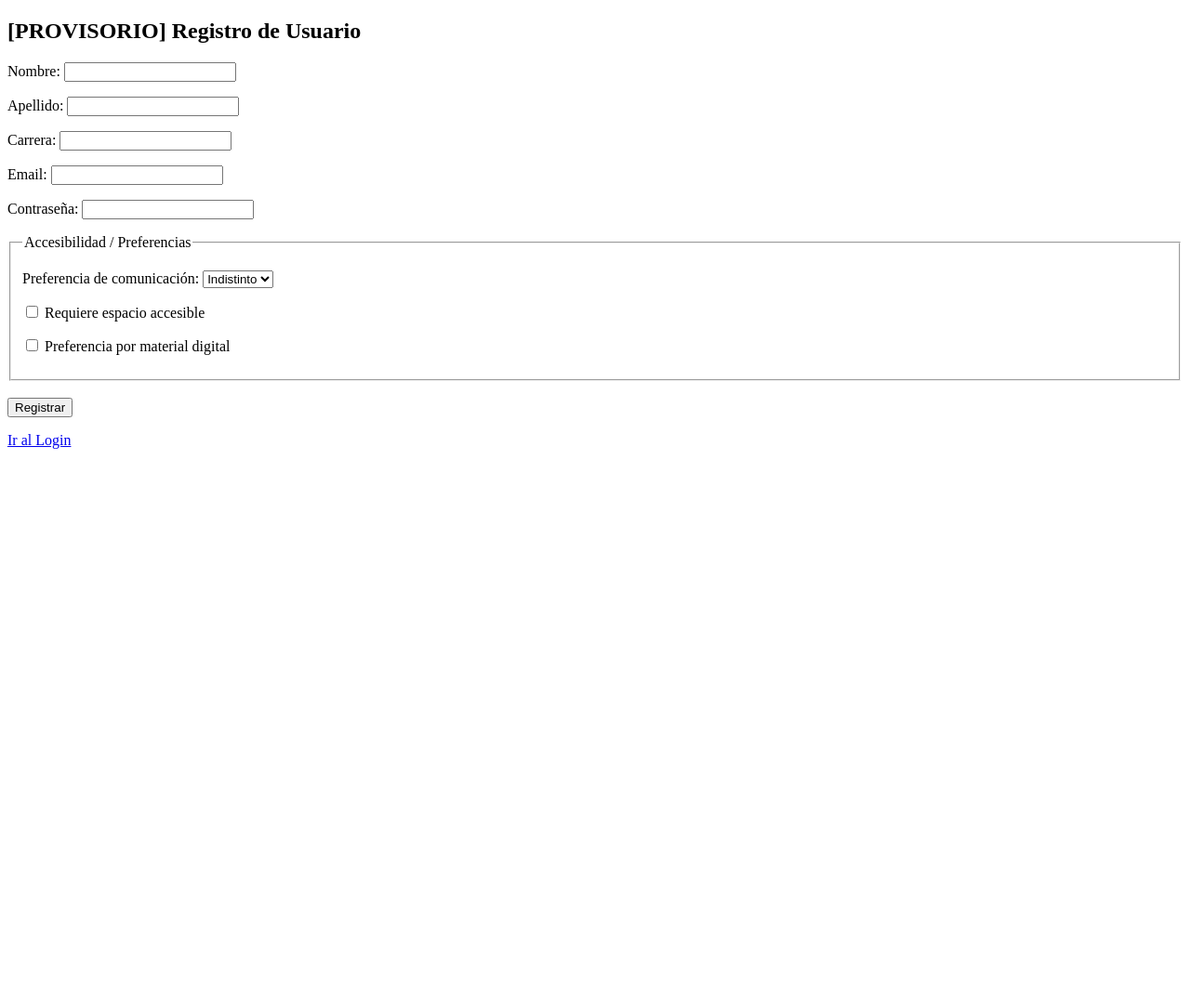
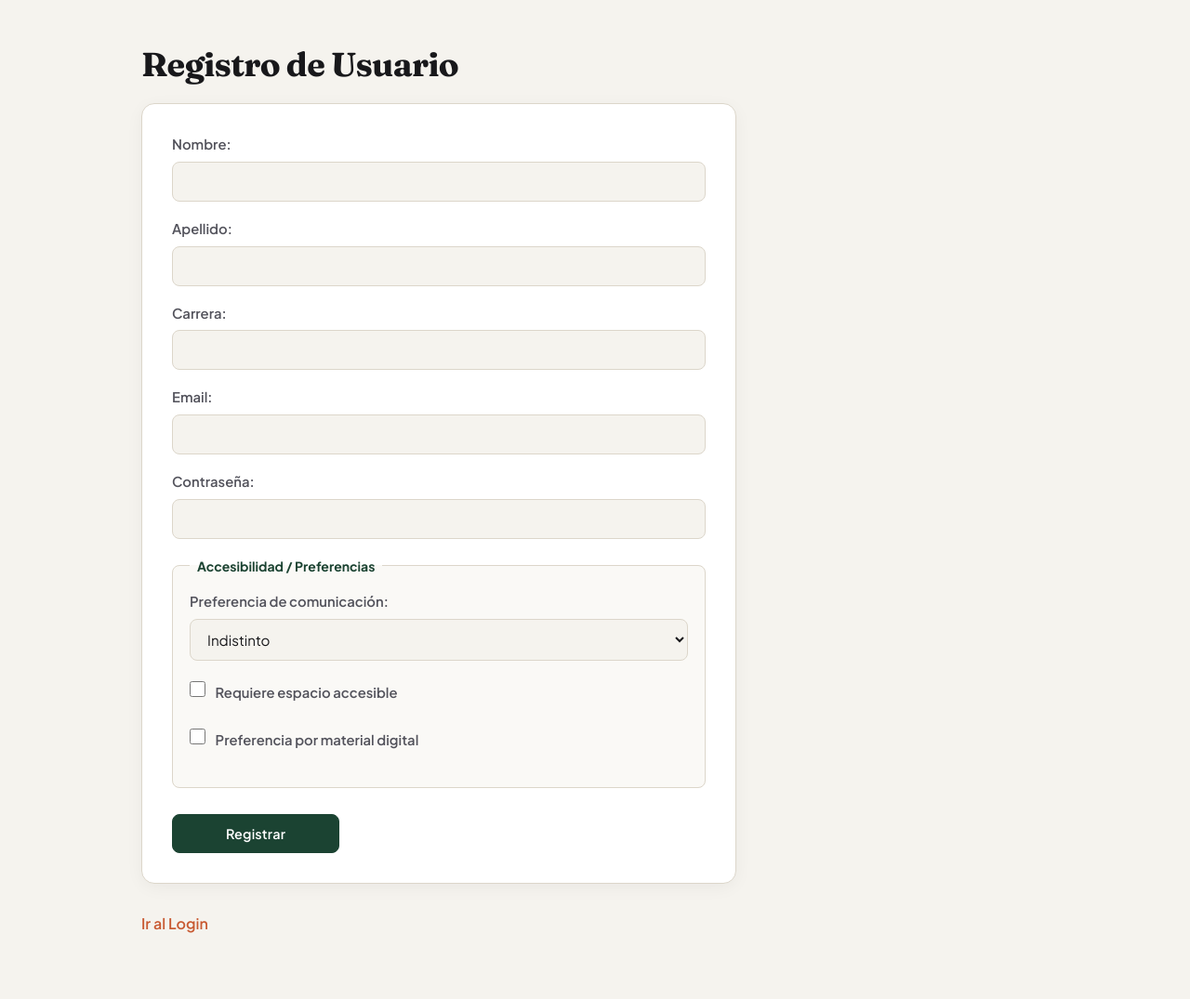
Before and after one commit to AgusNazer/gestion-estudio, a Java web app: page /registro.jsp in a window 1280 px wide. Shown: the whole page at 93% size. Before the commit the page ends 483 px from the top, so only its background shows below. Run offline with Tomcat 11, a stand-in JSP engine, Linux system fonts and the light colour scheme; the visitor is signed in with stand-in values (Sample User, id 1).

Commit message:
estilos CSS

```diff
--- a/src/main/java/com/estudio/conexion/Conexion.java
+++ b/src/main/java/com/estudio/conexion/Conexion.java
@@ -9,7 +9,7 @@ public class Conexion {
     // parametros de la conexion local
     private static final String URL = "jdbc:mysql://localhost:3306/gestion_estudio_db?useSSL=false&serverTimezone=UTC&allowPublicKeyRetrieval=true";
     private static final String USER = "root";
-    private static final String PASS = "admin";
+    private static final String PASS = "root";
 
     // Driver moderno de MySQL
     private static final String DRIVER = "com.mysql.cj.jdbc.Driver";
--- a/src/main/webapp/buscar-grupos.jsp
+++ b/src/main/webapp/buscar-grupos.jsp
@@ -22,6 +22,7 @@
     <meta charset="UTF-8">
     <title>Listado de Grupos Disponibles</title>
 </head>
+<link rel="stylesheet" href="${pageContext.request.contextPath}/css/estilos.css">
 <body>
     <h2>Listado de Grupos de Estudio</h2>
     <p>Usuario conectado: <strong><%= usuario.getNombre() %> <%= usuario.getApellido() %></strong></p>
--- a/src/main/webapp/crear-grupo.jsp
+++ b/src/main/webapp/crear-grupo.jsp
@@ -14,9 +14,10 @@
     <meta charset="UTF-8">
     <title>Crear Grupo de Estudio - RF2</title>
 </head>
+<link rel="stylesheet" href="${pageContext.request.contextPath}/css/estilos.css">
 <body>
 
-    <h2>[PROVISORIO] Crear Grupo de Estudio</h2>
+    <h2>Crear Grupo de Estudio</h2>
 
     <p>Creador: <strong><%= usuarioLogueado.getNombre() %> <%= usuarioLogueado.getApellido() %></strong></p>
 
--- /dev/null
+++ b/src/main/webapp/css/estilos.css
@@ -0,0 +1,397 @@
+@import url('https://fonts.googleapis.com/css2?family=Fraunces:opsz,wght@9..144,600;9..144,700&family=Plus+Jakarta+Sans:wght@400;500;600;700&display=swap');
+
+:root {
+    --bg-canvas: #f5f3ee;
+    --bg-surface: #ffffff;
+    --bg-subtle: #ebe7df;
+    --ink-primary: #18181b;
+    --ink-secondary: #52525b;
+    --accent-primary: #1b4332;
+    --accent-hover: #122e22;
+    --accent-warm: #c85a32;
+    --border-hairline: #dcd6ca;
+    --shadow-card: 0 4px 20px -2px rgba(24, 24, 27, 0.06);
+    --radius-lg: 14px;
+    --radius-md: 8px;
+}
+
+/* Reset y base */
+*, *::before, *::after {
+    box-sizing: border-box;
+    margin: 0;
+    padding: 0;
+}
+
+html {
+    font-size: 16px;
+    -webkit-text-size-adjust: 100%;
+}
+
+body {
+    font-family: 'Plus Jakarta Sans', -apple-system, BlinkMacSystemFont, sans-serif;
+    background-color: var(--bg-canvas);
+    color: var(--ink-primary);
+    line-height: 1.6;
+    width: 100%;
+    max-width: 1040px;
+    margin: 0 auto;
+    padding: clamp(24px, 4vw, 48px) clamp(16px, 3vw, 32px);
+}
+
+/* Tipografia */
+h1, h2 {
+    font-family: 'Fraunces', Georgia, serif;
+    color: var(--ink-primary);
+    font-weight: 700;
+    letter-spacing: -0.02em;
+    line-height: 1.2;
+    font-size: clamp(1.65rem, 3vw, 2.25rem);
+    margin-bottom: 12px;
+}
+
+h3 {
+    font-family: 'Fraunces', Georgia, serif;
+    color: var(--accent-primary);
+    font-weight: 600;
+    font-size: clamp(1.15rem, 2vw, 1.35rem);
+    margin-top: 28px;
+    margin-bottom: 12px;
+}
+
+p {
+    margin-bottom: 14px;
+    color: var(--ink-secondary);
+}
+
+p strong, li strong {
+    color: var(--ink-primary);
+    font-weight: 600;
+}
+
+hr {
+    border: 0;
+    height: 1px;
+    background: var(--border-hairline);
+    margin: 28px 0;
+}
+
+/* Enlaces */
+a {
+    color: var(--accent-warm);
+    text-decoration: none;
+    font-weight: 600;
+    border-bottom: 1.5px solid transparent;
+    transition: border-color 0.2s, color 0.2s;
+    display: inline-block;
+    margin: 6px 14px 6px 0;
+}
+
+a:hover {
+    color: var(--accent-primary);
+    border-bottom-color: var(--accent-primary);
+}
+
+/* =========================================================
+   FORMULARIOS PRINCIPALES (Ordenados verticalmente)
+   ========================================================= */
+form {
+    background: var(--bg-surface);
+    padding: clamp(20px, 3vw, 32px);
+    border-radius: var(--radius-lg);
+    border: 1px solid var(--border-hairline);
+    box-shadow: var(--shadow-card);
+    margin: 20px 0 24px 0;
+    max-width: 640px;
+    display: block;
+    font-size: 0.925rem;
+    font-weight: 600;
+    color: var(--ink-primary);
+}
+
+/* Oculta los <br> extra para controlar el espaciado con márgenes */
+form br {
+    display: none;
+}
+
+input[type="text"],
+input[type="email"],
+input[type="password"],
+input[type="number"],
+input[type="date"],
+select,
+textarea {
+    display: block;
+    width: 100%;
+    font-family: inherit;
+    font-size: 0.95rem;
+    font-weight: 400;
+    color: var(--ink-primary);
+    background-color: var(--bg-canvas);
+    border: 1px solid var(--border-hairline);
+    border-radius: var(--radius-md);
+    padding: 11px 14px;
+    margin: 6px 0 18px 0;
+    transition: all 0.2s ease;
+}
+
+textarea {
+    min-height: 96px;
+    resize: vertical;
+}
+
+input:focus, select:focus, textarea:focus {
+    outline: none;
+    background-color: var(--bg-surface);
+    border-color: var(--accent-primary);
+    box-shadow: 0 0 0 3px rgba(27, 67, 50, 0.12);
+}
+
+input[type="checkbox"] {
+    display: inline-block;
+    width: 17px;
+    height: 17px;
+    margin: 4px 8px 16px 0;
+    vertical-align: middle;
+    accent-color: var(--accent-primary);
+    cursor: pointer;
+}
+
+fieldset {
+    border: 1px solid var(--border-hairline);
+    border-radius: var(--radius-md);
+    padding: 16px 18px;
+    margin: 8px 0 20px 0;
+    background-color: #faf9f6;
+}
+
+legend {
+    font-weight: 700;
+    font-size: 0.875rem;
+    padding: 0 8px;
+    color: var(--accent-primary);
+}
+
+/* Botones */
+button,
+input[type="submit"] {
+    display: inline-flex;
+    align-items: center;
+    justify-content: center;
+    font-family: inherit;
+    background-color: var(--accent-primary);
+    color: #ffffff;
+    border: 1px solid var(--accent-primary);
+    padding: 11px 22px;
+    border-radius: var(--radius-md);
+    font-size: 0.9rem;
+    font-weight: 600;
+    letter-spacing: 0.01em;
+    cursor: pointer;
+    transition: transform 0.15s ease, background-color 0.2s ease, box-shadow 0.2s ease;
+    white-space: nowrap;
+}
+
+button:hover,
+input[type="submit"]:hover {
+    background-color: var(--accent-hover);
+    transform: translateY(-1px);
+    box-shadow: 0 4px 12px rgba(27, 67, 50, 0.2);
+}
+
+button:active,
+input[type="submit"]:active {
+    transform: translateY(0);
+}
+
+/* Botn principal dentro de un formulario bloque ocupa buen ancho */
+form > button[type="submit"],
+form > input[type="submit"] {
+    margin-top: 8px;
+    min-width: 180px;
+}
+
+/* =========================================================
+   TABLAS Y BOTONES DENTRO DE TABLAS
+   ========================================================= */
+table {
+    width: 100%;
+    border-collapse: collapse;
+    background: var(--bg-surface);
+    border-radius: var(--radius-lg);
+    border: 1px solid var(--border-hairline);
+    box-shadow: var(--shadow-card);
+    margin: 20px 0 24px 0;
+    overflow: hidden;
+}
+
+th, td {
+    padding: 14px 16px;
+    text-align: left;
+    vertical-align: middle;
+    border-bottom: 1px solid var(--border-hairline);
+    border-left: none;
+    border-right: none;
+    font-size: 0.925rem;
+}
+
+th {
+    background-color: var(--bg-subtle);
+    color: var(--ink-primary);
+    font-weight: 700;
+    font-size: 0.78rem;
+    text-transform: uppercase;
+    letter-spacing: 0.06em;
+}
+
+
+th:last-child,
+td:last-child {
+    text-align: center;
+    width: 240px;
+}
+
+tr:last-child td {
+    border-bottom: none;
+}
+
+tr:hover td {
+    background-color: #faf9f6;
+}
+
+td form {
+    background: transparent !important;
+    border: none !important;
+    box-shadow: none !important;
+    padding: 0 !important;
+    margin: 0 !important;
+    max-width: none !important;
+    display: inline-block;
+}
+
+td form button,
+td form input[type="submit"],
+td a {
+    width: 210px;
+    margin: 0 !important;
+    padding: 9px 14px;
+    font-size: 0.85rem;
+    text-align: center;
+}
+
+/* link "Entrar al Grupo" dentro de la tabla como botón secundario */
+td a {
+    background-color: var(--bg-subtle);
+    color: var(--accent-primary);
+    border: 1px solid var(--border-hairline);
+    border-radius: var(--radius-md);
+}
+
+td a:hover {
+    background-color: var(--accent-primary);
+    color: #ffffff;
+    border-bottom-color: var(--accent-primary);
+}
+
+/* =========================================================
+   LISTAS (Dashboard y Mis Grupos)
+   ========================================================= */
+ul {
+    list-style: none;
+    background: var(--bg-surface);
+    padding: 8px 22px;
+    border-radius: var(--radius-lg);
+    border: 1px solid var(--border-hairline);
+    box-shadow: var(--shadow-card);
+    margin: 16px 0 24px 0;
+}
+
+li {
+    padding: 14px 0;
+    border-bottom: 1px solid var(--border-hairline);
+    display: flex;
+    flex-wrap: wrap;
+    justify-content: space-between;
+    align-items: center;
+    gap: 12px;
+}
+
+li:last-child {
+    border-bottom: none;
+}
+
+/* =========================================================
+   CAJA DEL CHAT (RF5) Y FORMULARIO DE CHAT
+   ========================================================= */
+div[style*="overflow-y"],
+.chat-box {
+    background: var(--bg-surface) !important;
+    border: 1px solid var(--border-hairline) !important;
+    border-radius: var(--radius-lg) !important;
+    padding: 20px !important;
+    box-shadow: var(--shadow-card);
+    margin-bottom: 16px;
+    max-height: 360px;
+    overflow-y: auto;
+}
+
+div[style*="overflow-y"] p {
+    padding: 10px 14px;
+    background: var(--bg-canvas);
+    border-radius: var(--radius-md);
+    margin-bottom: 10px;
+    color: var(--ink-primary);
+    font-size: 0.925rem;
+    border-left: 3px solid var(--accent-primary);
+}
+
+/* Carteles de Feedback */
+div[style*="background"],
+p[style*="color: red"],
+p[style*="color: green"] {
+    border-radius: var(--radius-md) !important;
+    padding: 14px 18px !important;
+    margin-bottom: 20px !important;
+    font-weight: 500;
+}
+
+/* =========================================================
+   RESPONSIVE MÓVIL
+   ========================================================= */
+@media (max-width: 640px) {
+    body {
+        padding: 16px 12px;
+    }
+
+    form {
+        padding: 18px;
+        max-width: 100%;
+    }
+
+    form > button[type="submit"],
+    form > input[type="submit"] {
+        width: 100%;
+    }
+
+    table {
+        display: block;
+        overflow-x: auto;
+        white-space: nowrap;
+    }
+
+    th, td {
+        padding: 10px 12px;
+        font-size: 0.85rem;
+    }
+
+    td form button,
+    td form input[type="submit"],
+    td a {
+        width: auto;
+        min-width: 160px;
+    }
+
+    li {
+        flex-direction: column;
+        align-items: flex-start;
+    }
+}
--- a/src/main/webapp/dashboard.jsp
+++ b/src/main/webapp/dashboard.jsp
@@ -13,6 +13,7 @@
     <meta charset="UTF-8">
     <title>[TEST] Dashboard</title>
 </head>
+<link rel="stylesheet" href="${pageContext.request.contextPath}/css/estilos.css">
 <body>
     <h2>Sesión Iniciada con Éxito</h2>
     <%
--- a/src/main/webapp/grupo-detalle.jsp
+++ b/src/main/webapp/grupo-detalle.jsp
@@ -19,6 +19,7 @@
     <meta charset="UTF-8">
     <title>Grupo de Estudio #<%= idGrupo %></title>
 </head>
+<link rel="stylesheet" href="${pageContext.request.contextPath}/css/estilos.css">
 <body>
     <h2>Espacio del Grupo #<%= idGrupo %></h2>
 
--- a/src/main/webapp/login.jsp
+++ b/src/main/webapp/login.jsp
@@ -5,8 +5,9 @@
     <meta charset="UTF-8">
     <title>[TEST] Login</title>
 </head>
+<link rel="stylesheet" href="${pageContext.request.contextPath}/css/estilos.css">
 <body>
-    <h2>[PROVISORIO] Iniciar Sesión</h2>
+    <h2>Iniciar Sesión</h2>
 
     <% String error = (String) request.getAttribute("error"); %>
     <% if (error != null) { %>
--- a/src/main/webapp/registro.jsp
+++ b/src/main/webapp/registro.jsp
@@ -5,8 +5,9 @@
     <meta charset="UTF-8">
     <title>[TEST] Registro</title>
 </head>
+<link rel="stylesheet" href="${pageContext.request.contextPath}/css/estilos.css">
 <body>
-    <h2>[PROVISORIO] Registro de Usuario</h2>
+    <h2>Registro de Usuario</h2>
 
     <% String error = (String) request.getAttribute("error"); %>
     <% if (error != null) { %>
```
